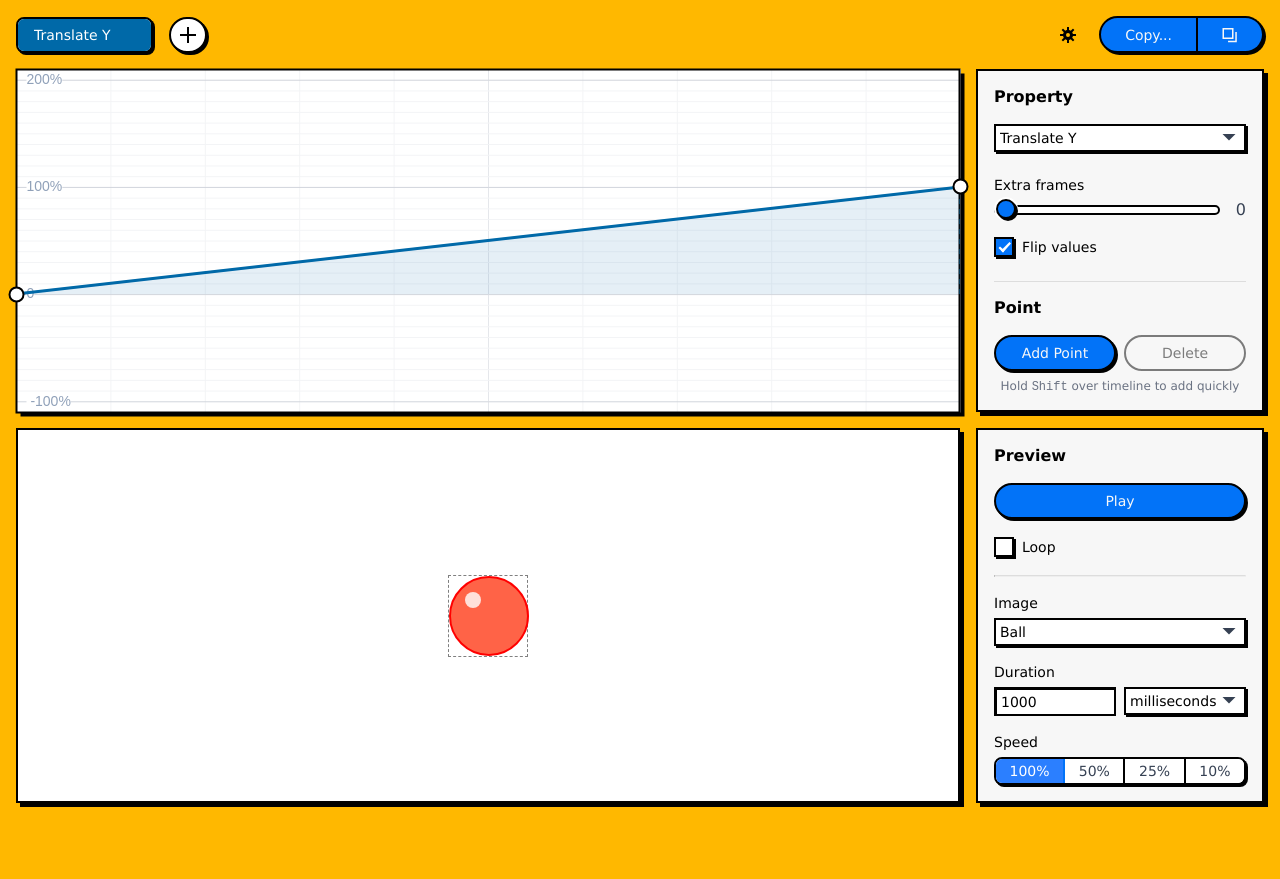
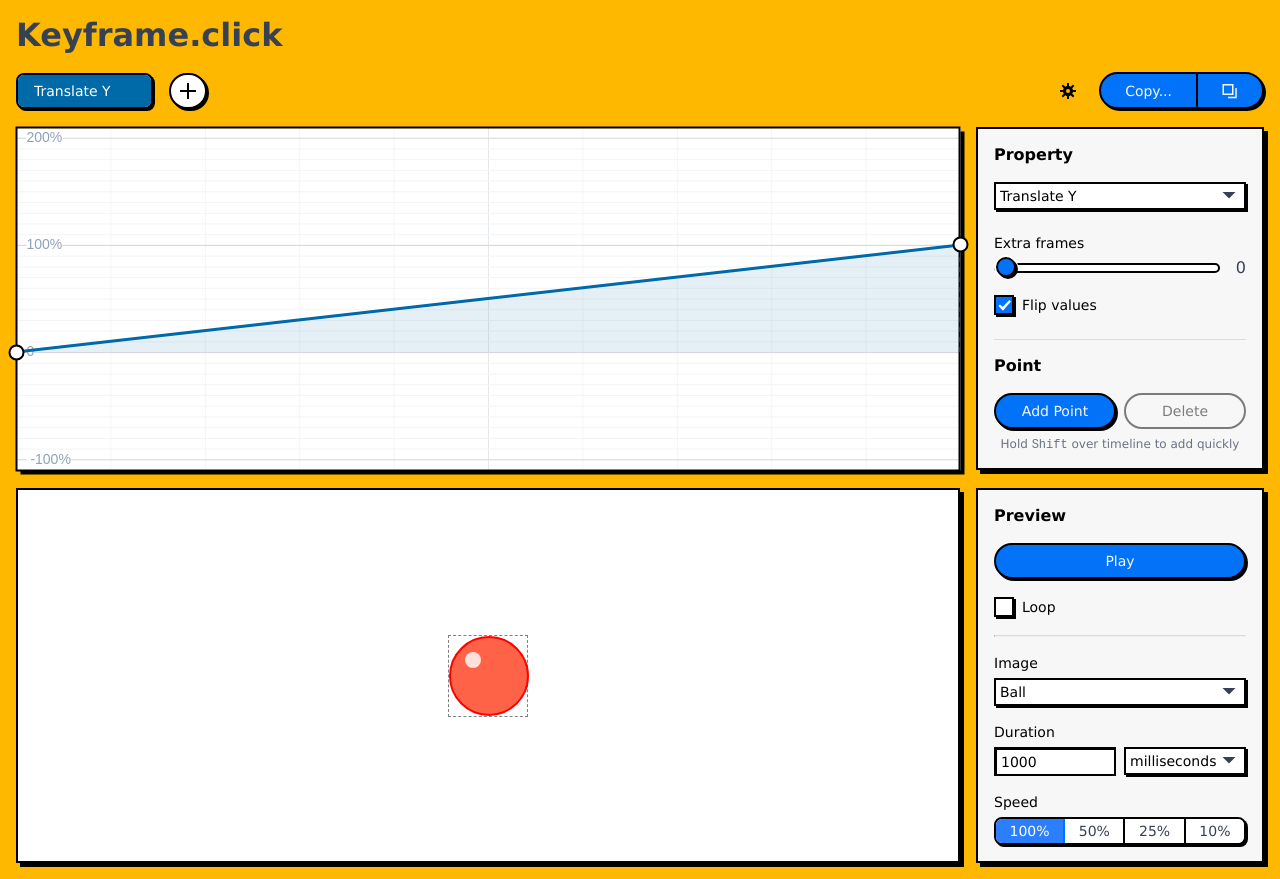
Before and after one commit to gillibrand/keyframe-click, a React (Vite) app: page / in a window 1280 px wide. Before the commit the page ends 821 px from the top, so only its background shows below. Built offline with nearby package versions, Linux system fonts and the light colour scheme.

Commit message:
Layout timeline as a page under a banner
Simplify with wrapper classes now that all "rows" are the same color. Removed some extra divs and used section more consistently.

Add initial router, but not used yes. Added stub Banner.

```diff
--- a/src/app/App.tsx
+++ b/src/app/App.tsx
@@ -22,7 +22,7 @@ import { loadSavedLayers } from "@timeline/Layers";
 import { useForceRender } from "@util/hooks";
 import { cx } from "@util/cx";
 
-function App() {
+export function App() {
   const timelineRef = useRef<Timeline | null>(null);
   const canvasRef = useRef<HTMLCanvasElement | null>(null);
 
@@ -42,7 +42,6 @@ function App() {
   const [selectedDot, setSelectedDot] = useState<UserDot | null>(null);
   const [isDataDirty, isDotsDirty] = useState(false);
   const [isAdding, setIsAdding] = useState(false);
-  // const [showMessage, setShowMessage] = useState(false);
 
   // Timeline global settings
   const [snapToGrid, setSnapToGrid] = useSetting("isSnapToGrid", true);
@@ -392,20 +391,17 @@ function App() {
   const exportDialogId = useId();
   const activeExportId = isExporting ? exportDialogId : undefined;
 
-  const classes = cx("relative", { "is-dialog-open": isExporting });
-
   return (
-    <div className={classes}>
+    <main className={cx("grow [ flex-col ] wrapper", { "is-dialog-open": isExporting })}>
       {isExporting && (
         <ExportDialog open={isExporting} onClose={() => setIsExporting(false)} layers={layers} id={exportDialogId} />
       )}
 
       <NoteList />
 
-      <div className="[ h-screen ] [ flex flex-col ] [ pt-4 stack stack--trail ]">
+      <div className="flex-col grow [ stack stack--trailXXX ]">
         {/* TABS and SETTINGS at top */}
-        <div className="row">
-          <div className="flex gap-4 items-center justify-between">
+        <section className="flex gap-4 items-center justify-between">
           <RadioTabGroup
             tabs={tabs}
             label="Active property"
@@ -451,12 +447,10 @@ function App() {
               <span className="sr-only">Copy keyframes to clipboard with current options</span>
             </button>
           </SplitButtons>
-          </div>
-        </div>
+        </section>
 
         {/* TIMELINE ROW */}
-        <section className="[ row ] [ grow ]">
-          <div className="inspector-sidebar grow">
+        <section className="inspector-sidebar grow">
           <div className="timeline-wrapper ">
             <canvas
               className={"timeline " + (isAdding ? "is-adding" : "")}
@@ -471,7 +465,7 @@ function App() {
           </div>
 
           {/* This wrapper div is needed to make the inspector sticky since the timeline grid stretches the direct child items */}
-            <section className="tile">
+          <div className="tile">
             <TimelineInspector
               cssProp={layers.getCssProp()}
               onChangeCssProp={setCssProp}
@@ -486,16 +480,14 @@ function App() {
               isAdding={isAdding}
               disabledCssProps={disabledCssProps}
             />
-            </section>
           </div>
         </section>
 
         {/* PREVIEW ROW */}
-        <section className="row">
         <section className="inspector-sidebar">
           {preview}
 
-            <section className="tile">
+          <div className="tile">
             <PreviewInspector
               isPlaying={isPlaying}
               duration={duration}
@@ -507,12 +499,9 @@ function App() {
               speed={speed}
               onChangeSpeed={setSpeed}
             />
-            </section>
-          </section>
+          </div>
         </section>
       </div>
-    </div>
+    </main>
   );
 }
-
-export default App;
--- /dev/null
+++ b/src/app/AppFrame.tsx
@@ -0,0 +1,11 @@
+import { Banner } from "./Banner";
+import { App } from "./App";
+
+export function AppFrame() {
+  return (
+    <div className="flex-col min-h-screen ptb-4 stack">
+      <Banner />
+      <App />
+    </div>
+  );
+}
--- /dev/null
+++ b/src/app/Banner.tsx
@@ -0,0 +1,9 @@
+export function Banner() {
+  return (
+    <header>
+      <div className="wrapper">
+        <h1>Keyframe.click</h1>
+      </div>
+    </header>
+  );
+}
--- a/src/main.tsx
+++ b/src/main.tsx
@@ -7,12 +7,12 @@ import "@style/util.css";
 import "@util/focusVisible";
 import { StrictMode } from "react";
 import { createRoot } from "react-dom/client";
-import App from "./app/App.tsx";
+import { AppFrame } from "@app/AppFrame";
 
 createRoot(document.getElementById("root")!).render(
   <StrictMode>
     <NoteProvider>
-      <App />
+      <AppFrame />
     </NoteProvider>
   </StrictMode>
 );
--- a/src/style/layout.css
+++ b/src/style/layout.css
@@ -1,17 +1,14 @@
-.h-screen {
-  height: 100vh;
+.min-h-screen {
+  min-height: 100vh;
 }
 
-.row {
-  display: grid;
-  grid-template-columns: minmax(500px, 1700px);
-  justify-content: center;
+.wrapper {
+  /* Need width in case this is nested in a flex-col */
+  width: 100%;
+
+  min-width: 500px;
+  max-width: 1700px;
 
   padding-inline: 1rem;
+  margin-inline: auto;
 }
-
-.row {
-  & + & {
-    margin-block-start: 1rem;
-  }
-}
--- a/src/style/util.css
+++ b/src/style/util.css
@@ -3,6 +3,7 @@
 }
 
 .flex-col {
+  display: flex;
   flex-direction: column;
 }
 
@@ -119,6 +120,10 @@ prevented, plus margins will NOT be scrolled to in an overflow of the page. */
   margin-block-start: 0 !important;
 }
 
+.ptb-4 {
+  padding-block: 1rem;
+}
+
 .ml-375 {
   margin-inline-start: 0.375rem;
 }
```
Also changed, not shown: src/app/Router.tsx (added, +61 -0 lines). Lines whose indentation alone changed are shown as unchanged.
